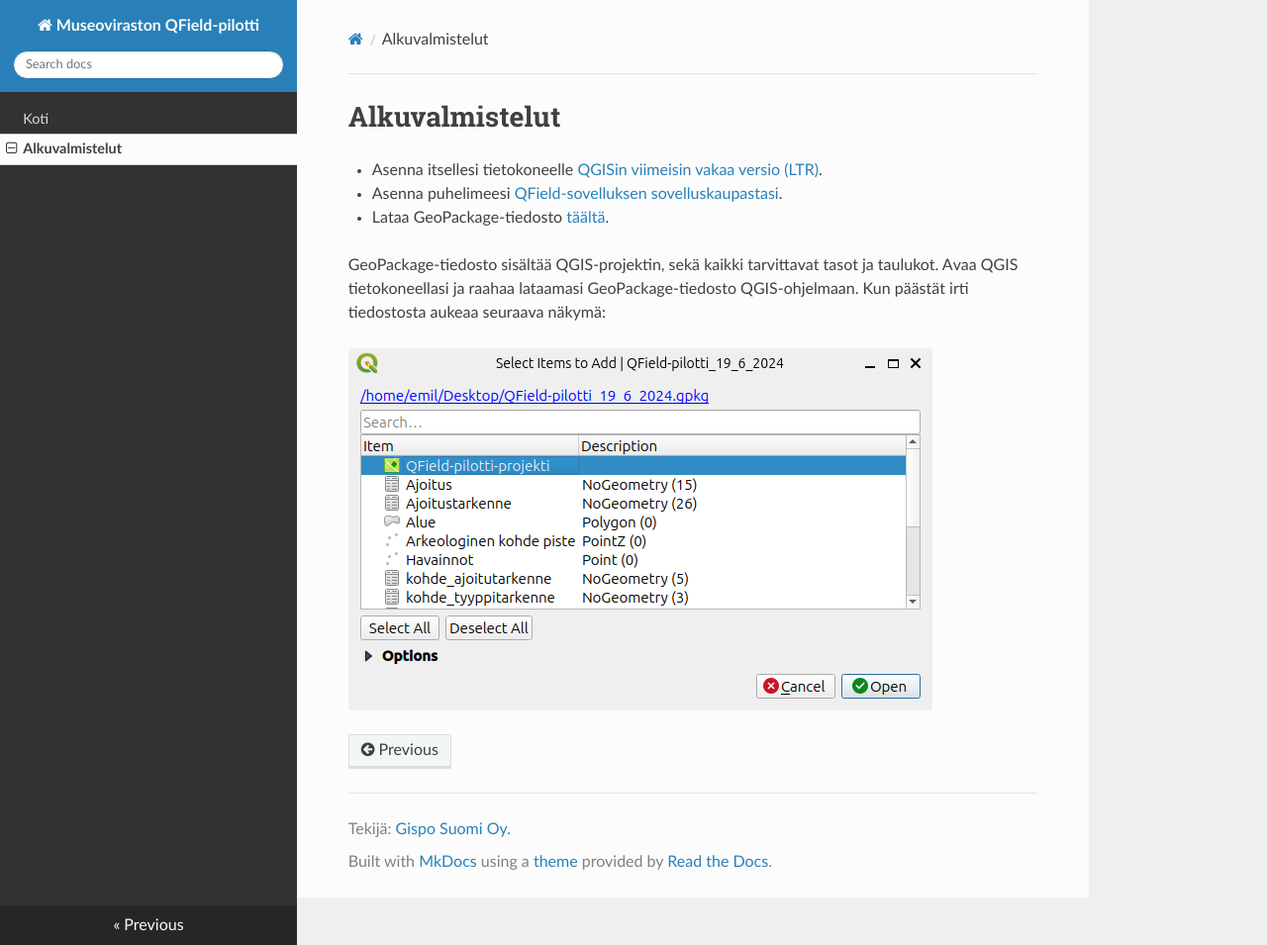
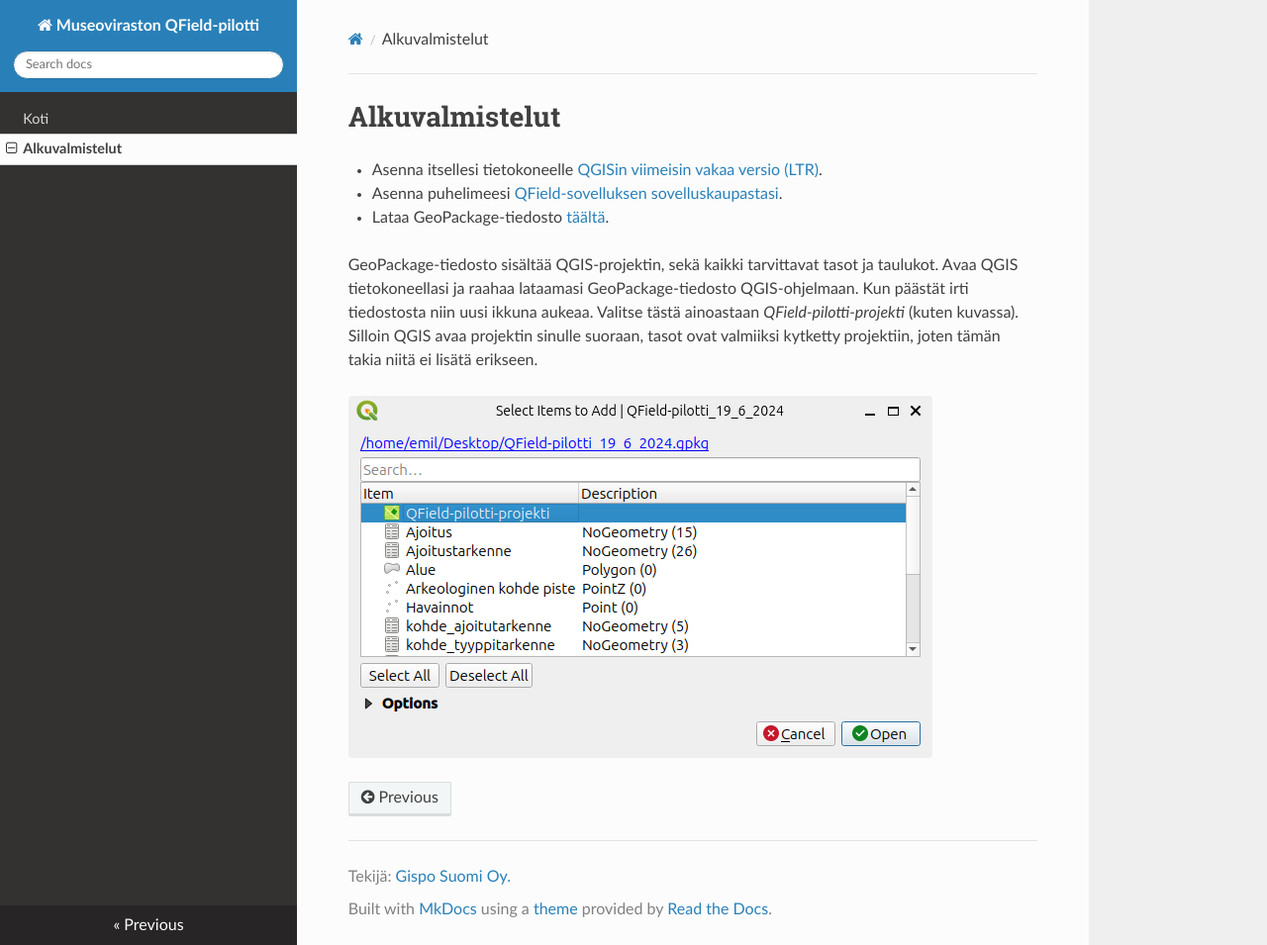
Before and after one commit to finnish-heritage-agency/museovirasto-qfield, an MkDocs documentation site: the page built from docs/alkuvalmistelut.md, in a window 1280 px wide and 955 px high. Shown: the whole window at 99% size. Built offline with MkDocs 1.6.1, drawn with Linux system fonts in a browser that asks for light colours; nearby versions of some CDN libraries.

Commit message:
phrasing change

```diff
--- a/docs/alkuvalmistelut.md
+++ b/docs/alkuvalmistelut.md
@@ -4,6 +4,6 @@
 - Asenna puhelimeesi [QField-sovelluksen sovelluskaupastasi](https://qfield.org/).
 - Lataa GeoPackage-tiedosto [täältä](https://drive.google.com/file/d/1OJ9KtAqWKQuaK5Cl08BDRTUrdqtmAsgr/view?usp=sharing).
 
-GeoPackage-tiedosto sisältää QGIS-projektin, sekä kaikki tarvittavat tasot ja taulukot. Avaa QGIS tietokoneellasi ja raahaa lataamasi GeoPackage-tiedosto QGIS-ohjelmaan. Kun päästät irti tiedostosta aukeaa seuraava näkymä:
+GeoPackage-tiedosto sisältää QGIS-projektin, sekä kaikki tarvittavat tasot ja taulukot. Avaa QGIS tietokoneellasi ja raahaa lataamasi GeoPackage-tiedosto QGIS-ohjelmaan. Kun päästät irti tiedostosta niin uusi ikkuna aukeaa. Valitse tästä ainoastaan *QField-pilotti-projekti* (kuten kuvassa). Silloin QGIS avaa projektin sinulle suoraan, tasot ovat valmiiksi kytketty projektiin, joten tämän takia niitä ei lisätä erikseen.
 
 ![Projektin avaaminen GeoPackagesta](img/Projektin_avaaminen_geopackagesta.png)
```
